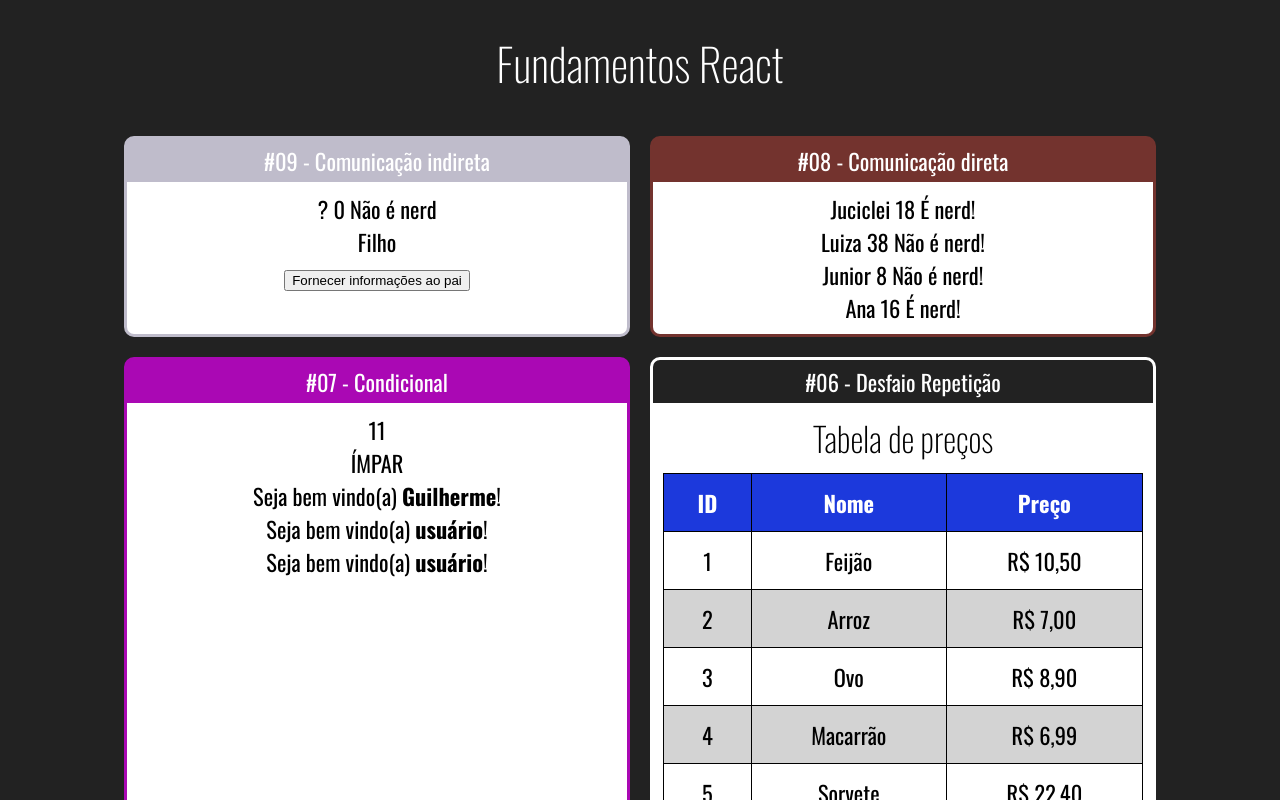
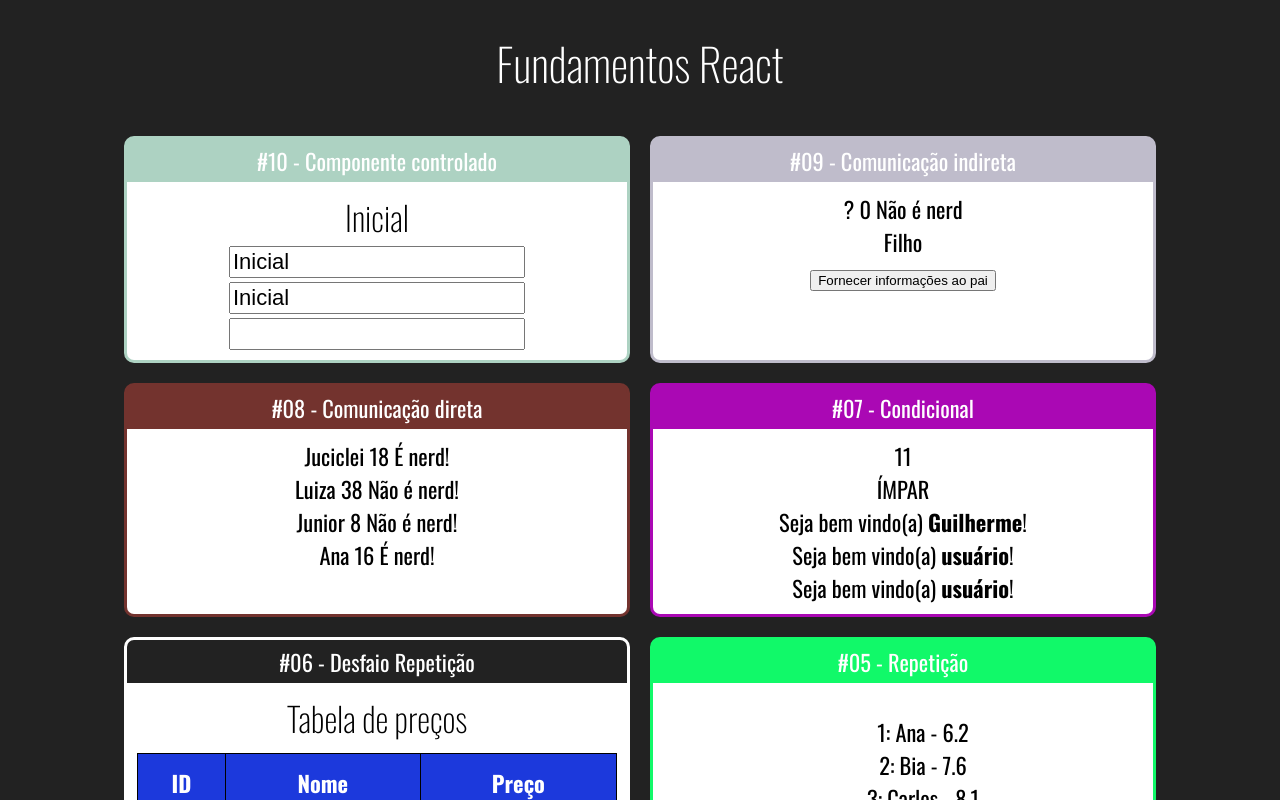
Before and after one commit to Guilher-Melo/Curso-React, a React (Create React App) app: page / in a window 1280 px wide. Shown: the top 800 px of the page. Built offline with nearby package versions, Linux system fonts and the light colour scheme.

Commit message:
Criando input form

```diff
--- a/src/App.jsx
+++ b/src/App.jsx
@@ -14,12 +14,17 @@
 import UsuarioInfo from "./components/condicional/UsuarioInfo";
 import DiretaPai from "./components/comunicacao/DiretaPai";
 import IndiretaPai from "./components/comunicacao/IndiretaPai";
+import Input from "./components/formulario/input";
 
 
 export default () => (
   <div className="app">
     <h1>Fundamentos React</h1>
     <div className="cards">
+
+    <Card titulo="#10 - Componente controlado" color="#add2c2">
+       <Input />
+      </Card>
 
     <Card titulo="#09 - Comunicação indireta" color="#bfbccb">
        <IndiretaPai />
--- /dev/null
+++ b/src/components/formulario/input.css
@@ -0,0 +1,3 @@
+.input input {
+  font-size: 22px;
+}
--- /dev/null
+++ b/src/components/formulario/input.jsx
@@ -0,0 +1,20 @@
+import React, { useState } from "react";
+
+import './input.css'
+
+export default function Input (props) {
+  const [valor, setValor] = useState('Inicial');
+
+  function mudarInput(e) {
+    setValor(e.target.value);
+  }
+
+  return (
+    <div className="input">
+      <h2>{valor}</h2>
+      <input type="text" value={valor} onChange={mudarInput} />
+      <input type="text" value={valor} readOnly />
+      <input type="text" value={undefined} />
+    </div>
+  )
+}
--- a/src/index.js
+++ b/src/index.js
@@ -1,15 +1,15 @@
 import './index.css';
-import ReactDOM from 'react-dom';
+import ReactDOM from 'react-dom/client';
 import React from 'react';
 import App from './App';
 
 
+const root = ReactDOM.createRoot(document.getElementById('root'));
+
+//const element = document.getElementById('root');
 
 
-const element = document.getElementById('root');
-
-
-ReactDOM.render(
+root.render(
   <App />,
-  element
+  //element
 );
```
